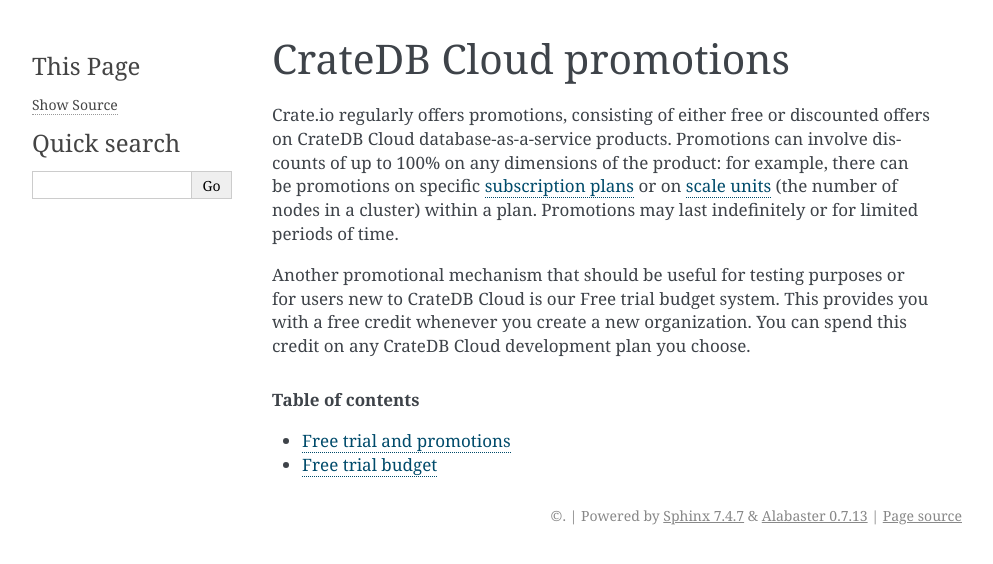
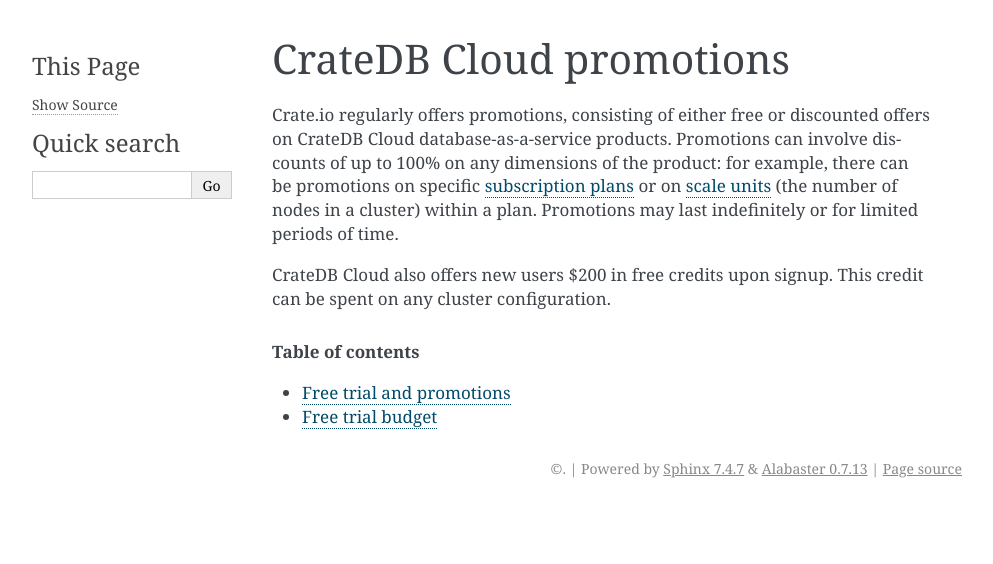
Before and after one commit to crate/cloud-tutorials, a Sphinx documentation site: the page built from docs/promotions/index.rst, in a window 1280 px wide. Shown: the top 564 px of the page, without its empty margins (148-1141 px from the left). Built offline with Sphinx 7.4.7, drawn with Linux system fonts in a browser that asks for light colours.

Commit message:
Review suggestions

```diff
--- a/docs/promotions/free-trial-budget.rst
+++ b/docs/promotions/free-trial-budget.rst
@@ -5,7 +5,7 @@
 =================
 
 This section explains our Free trial budget mechanism. This feature gives the
-user $200 of free credit to any new organization they create.
+user $200 in free credit that can be used for any cluster configuration.
 
 .. rubric:: Table of contents
 
--- a/docs/promotions/index.rst
+++ b/docs/promotions/index.rst
@@ -11,10 +11,8 @@
 number of nodes in a cluster) within a plan. Promotions may last indefinitely
 or for limited periods of time.
 
-Another promotional mechanism that should be useful for testing purposes or for
-users new to CrateDB Cloud is our Free trial budget system. This provides you
-with a free credit whenever you create a new organization. You can spend this
-credit on any CrateDB Cloud development plan you choose.
+CrateDB Cloud also offers new users $200 in free credits upon signup. This
+credit can be spent on any cluster configuration.
 
 .. rubric:: Table of contents
 
```
Also changed, not shown: other parts of docs/promotions/free-trial-budget.rst (+1 -1 lines).
